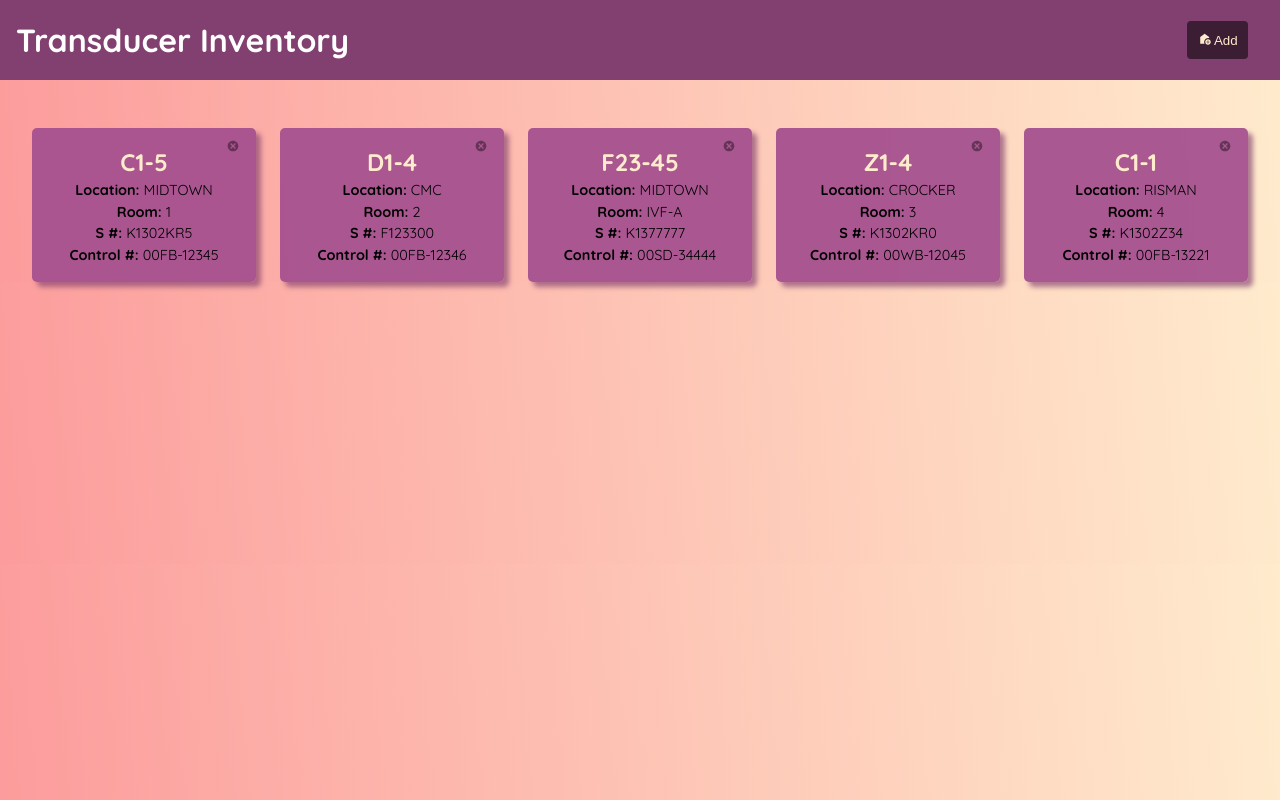
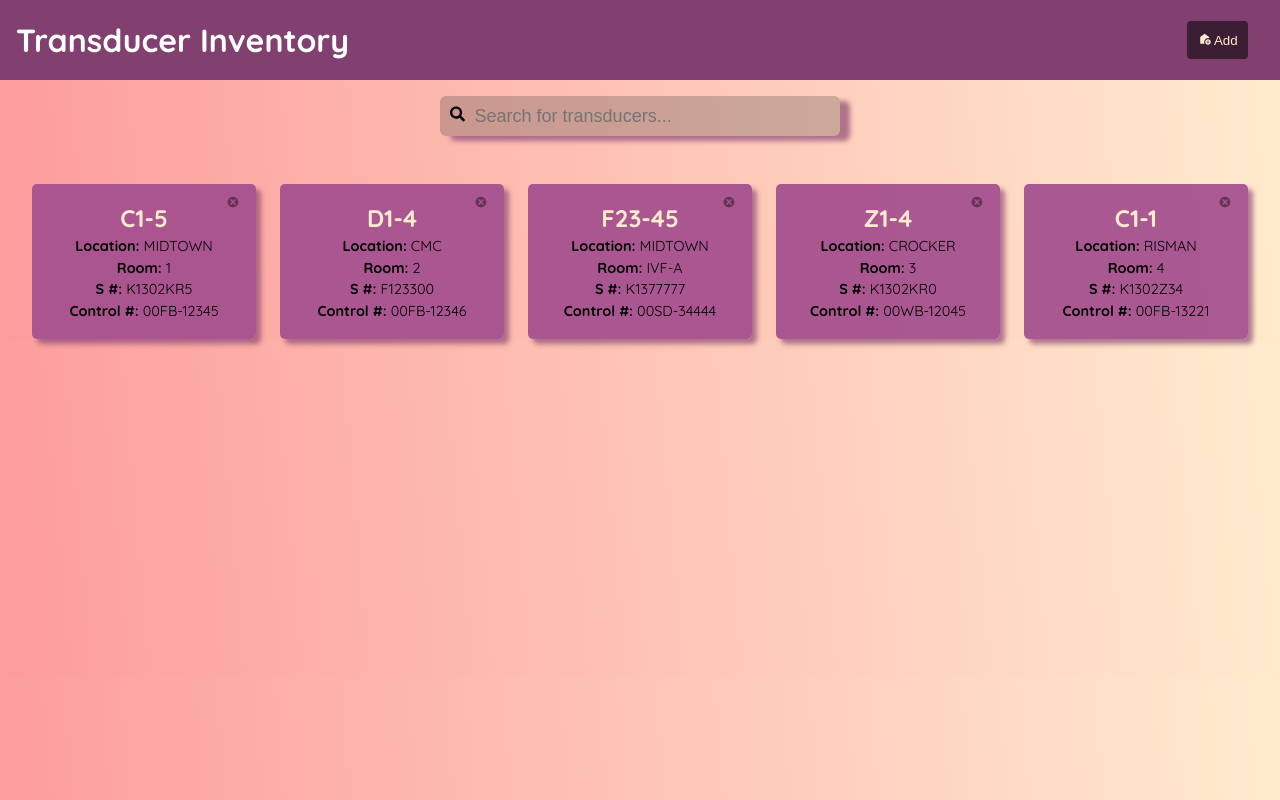
Before and after one commit to MattAKeider/transducer-inventory, a React (Vite) app: page / in a window 1280 px wide. Built offline with nearby package versions, Linux system fonts and the light colour scheme.

Commit message:
log search value

```diff
--- /dev/null
+++ b/src/components/Search/Search.module.css
@@ -0,0 +1,22 @@
+.container {
+  display: flex;
+  gap: 10px;
+  width: 400px;
+  margin: 1rem auto;
+  padding: 0.60rem;
+  border-radius: 6px;
+  box-shadow: 10px 5px 5px #824070a6;
+  background-color: #3c3b3b43;
+}
+
+.search {
+  width: 100%;
+  font-size: large;
+  background-color: transparent;
+  border: none;
+  outline: none;
+}
+
+.search_button {
+  cursor: pointer;
+}
--- /dev/null
+++ b/src/components/Search/Search.tsx
@@ -0,0 +1,21 @@
+import { useRef } from 'react';
+import { FaSearch } from "react-icons/fa";
+
+import styles from './Search.module.css';
+
+type SearchProps = {
+  onClickSearch: (searchValue: string) => void;
+};
+
+const Search = ({ onClickSearch }: SearchProps) => {
+  const inputRef = useRef<HTMLInputElement>();
+
+  return (
+    <search className={styles.container}>
+      <FaSearch className={styles.search_button} type="button" onClick={() => onClickSearch(inputRef.current.value)} />
+      <input className={styles.search} ref={inputRef} type="search" name="search" placeholder="Search for transducers..."/>
+    </search>
+  );
+};
+
+export default Search;
--- a/src/components/TransducerItem/TransducerItem.module.css
+++ b/src/components/TransducerItem/TransducerItem.module.css
@@ -34,6 +34,6 @@
 }
 
 .delete:hover {
-  color: red;
+  color: orangered;
   cursor: pointer;
 }
--- a/src/components/Transducers/Transducers.tsx
+++ b/src/components/Transducers/Transducers.tsx
@@ -9,6 +9,7 @@ import { Transducer } from '../../data/data';
 import TransducerItem from '../TransducerItem/TransducerItem';
 import FullDetails from '../FullDetails/FullDetails';
 import EmptyScreen from '../EmptyScreen/EmptyScreen';
+import Search from '../Search/Search';
 import styles from './Transducers.module.css';
 
 const Transducers = () => {
@@ -33,7 +34,13 @@ const Transducers = () => {
     modalRef.current.close();
   };
 
+  const handleClickSearch = (searchValue: string) => {
+    console.log(searchValue);
+  };
+
   let content: JSX.Element = (
+    <>
+      <Search onClickSearch={handleClickSearch} />
       <ul className={styles.container}>
         {transducers.map((transducer: Transducer) => (
           <TransducerItem
@@ -46,6 +53,7 @@ const Transducers = () => {
           />
         ))}
       </ul>
+    </>
   );
 
   if (transducers.length === 0) {
```
Lines whose indentation alone changed are shown as unchanged.
